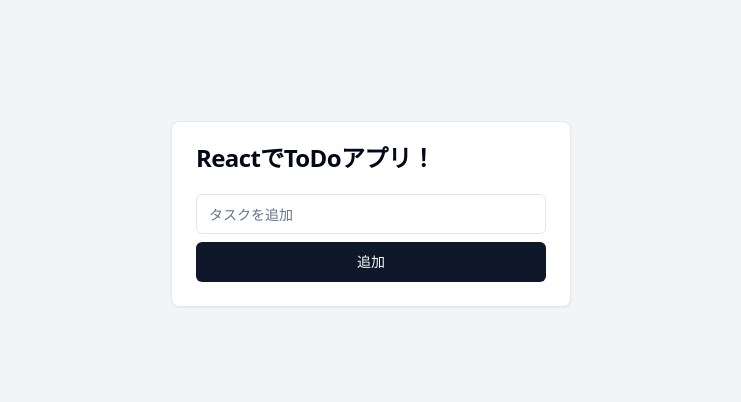
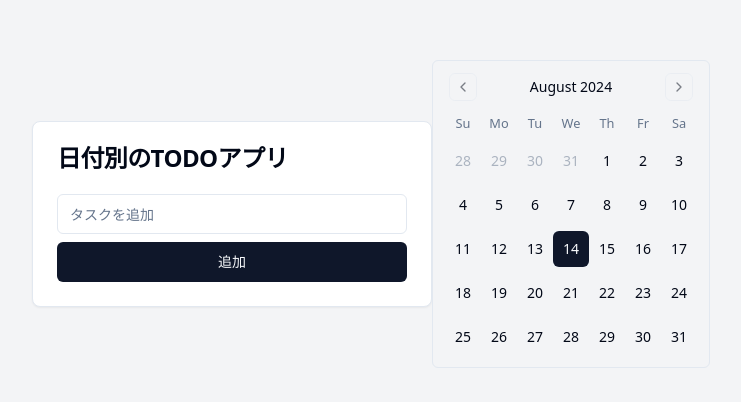
Before and after one commit to Yoshiki-Ueno/my-first-todo, a React (Vite) app: page / in a window 1280 px wide. Shown: the part 186-588 px from the top of the page, without its empty margins (269-1010 px from the left). Built offline with nearby package versions, Linux system fonts and the light colour scheme.

Commit message:
カレンダー実装

```diff
--- a/package.json
+++ b/package.json
@@ -7,15 +7,18 @@
     "dev": "vite",
     "build": "tsc -b && vite build",
     "lint": "eslint .",
-    "preview": "vite preview"
+    "preview": "vite preview",
+    "start": "react-scripts start"
   },
   "dependencies": {
     "@radix-ui/react-slot": "^1.1.0",
     "class-variance-authority": "^0.7.0",
     "clsx": "^2.1.1",
+    "date-fns": "^3.6.0",
     "firebase": "^10.12.5",
     "lucide-react": "^0.427.0",
     "react": "^18.3.1",
+    "react-day-picker": "^8.10.1",
     "react-dom": "^18.3.1",
     "react-icons": "^5.3.0",
     "tailwind-merge": "^2.5.2",
--- a/src/App.tsx
+++ b/src/App.tsx
@@ -196,47 +196,138 @@
 
 
 
+//カレンダーとタスク追加のみ
+// import { useState } from "react";
+// import { Button } from "./components/ui/button";
+// import { Card, CardContent, CardHeader, CardTitle } from "./components/ui/card";
+// import { Input } from "./components/ui/input";
+// import { MdDelete } from "react-icons/md"; //追加
+// import { Calendar } from "@/components/ui/calendar"
+// import React from "react";
+
+
+// export default function Home() {
+//   const [todo, setTodo] = useState("");
+//   const [todos, setTodos] = useState<string[]>([]);
+//   const [date, setDate] = React.useState<Date | undefined>(new Date())
+//   // const todos = ["掃除する", "洗濯する", "料理する"];
+//   return (
+//     <div className="bg-gray-100 flex justify-center items-center min-h-screen">
+//       <Card className="w-[400px]">
+//         <CardHeader>
+//           <CardTitle>todoアプリ</CardTitle>
+//         </CardHeader>
+//         <CardContent>
+//           <Input
+//             placeholder="タスクを追加"
+//             onChange={(e) => setTodo(e.target.value)}
+//           />
+//           {/* <div>{todo}</div> */}
+//           <Button
+//             className="w-full mt-2"
+//             onClick={() => {
+//               setTodos([...todos, todo]);
+//               setTodo("");
+//             }}
+//           >
+//             追加
+//           </Button>
+//           <ul>
+//             {todos.map((todo, index) => (
+//               <li className="bg-white p-2 mt-2 flex">
+//                 <div>・{todo}</div>
+//                 <button
+//                   className="ml-2"
+//                   onClick={() => {
+//                     setTodos(todos.filter((_, i) => i !== index));
+//                   }}
+//                 >
+//                   <MdDelete color="red" />
+//                 </button>
+//               </li>
+//             ))}
+//           </ul>
+//         </CardContent>
+//       </Card>
+//       <Calendar
+//     mode="single"
+//     selected={date}
+//     onSelect={setDate}
+//     className="rounded-md border"
+//   />
+//     </div>
+//   );
+// }
+
+
+
+
+
+
+
+
+
+
+
+
+
 
 import { useState } from "react";
 import { Button } from "./components/ui/button";
 import { Card, CardContent, CardHeader, CardTitle } from "./components/ui/card";
 import { Input } from "./components/ui/input";
 import { MdDelete } from "react-icons/md"; //追加
+import { Calendar } from "@/components/ui/calendar";
+import React from "react";
 
 export default function Home() {
   const [todo, setTodo] = useState("");
-  const [todos, setTodos] = useState<string[]>([]);
-  // const todos = ["掃除する", "洗濯する", "料理する"];
+  const [selectedDate, setSelectedDate] = useState<Date | undefined>(new Date());
+  const [todosByDate, setTodosByDate] = useState<{ [key: string]: string[] }>({});
+
+  const formattedDate = selectedDate ? selectedDate.toISOString().split("T")[0] : "";
+
+  const addTodo = () => {
+    if (!formattedDate) return;
+
+    setTodosByDate((prevTodos) => {
+      const updatedTodos = prevTodos[formattedDate] ? [...prevTodos[formattedDate], todo] : [todo];
+      return { ...prevTodos, [formattedDate]: updatedTodos };
+    });
+    setTodo("");
+  };
+
+  const deleteTodo = (todoIndex: number) => {
+    if (!formattedDate) return;
+
+    setTodosByDate((prevTodos) => {
+      const updatedTodos = prevTodos[formattedDate].filter((_, i) => i !== todoIndex);
+      return { ...prevTodos, [formattedDate]: updatedTodos };
+    });
+  };
+
   return (
     <div className="bg-gray-100 flex justify-center items-center min-h-screen">
       <Card className="w-[400px]">
         <CardHeader>
-          <CardTitle>ReactでToDoアプリ！</CardTitle>
+          <CardTitle>日付別のTODOアプリ</CardTitle>
         </CardHeader>
         <CardContent>
           <Input
             placeholder="タスクを追加"
+            value={todo}
             onChange={(e) => setTodo(e.target.value)}
           />
-          {/* <div>{todo}</div> */}
-          <Button
-            className="w-full mt-2"
-            onClick={() => {
-              setTodos([...todos, todo]);
-              setTodo("");
-            }}
-          >
+          <Button className="w-full mt-2" onClick={addTodo}>
             追加
           </Button>
           <ul>
-            {todos.map((todo, index) => (
-              <li className="bg-white p-2 mt-2 flex">
+            {todosByDate[formattedDate]?.map((todo, index) => (
+              <li key={index} className="bg-white p-2 mt-2 flex">
                 <div>・{todo}</div>
                 <button
                   className="ml-2"
-                  onClick={() => {
-                    setTodos(todos.filter((_, i) => i !== index));
-                  }}
+                  onClick={() => deleteTodo(index)}
                 >
                   <MdDelete color="red" />
                 </button>
@@ -245,6 +336,12 @@ export default function Home() {
           </ul>
         </CardContent>
       </Card>
+      <Calendar
+        mode="single"
+        selected={selectedDate}
+        onSelect={setSelectedDate}
+        className="rounded-md border"
+      />
     </div>
   );
 }
--- /dev/null
+++ b/src/components/ui/calendar.tsx
@@ -0,0 +1,64 @@
+import * as React from "react"
+import { ChevronLeft, ChevronRight } from "lucide-react"
+import { DayPicker } from "react-day-picker"
+
+import { cn } from "@/lib/utils"
+import { buttonVariants } from "@/components/ui/button"
+
+export type CalendarProps = React.ComponentProps<typeof DayPicker>
+
+function Calendar({
+  className,
+  classNames,
+  showOutsideDays = true,
+  ...props
+}: CalendarProps) {
+  return (
+    <DayPicker
+      showOutsideDays={showOutsideDays}
+      className={cn("p-3", className)}
+      classNames={{
+        months: "flex flex-col sm:flex-row space-y-4 sm:space-x-4 sm:space-y-0",
+        month: "space-y-4",
+        caption: "flex justify-center pt-1 relative items-center",
+        caption_label: "text-sm font-medium",
+        nav: "space-x-1 flex items-center",
+        nav_button: cn(
+          buttonVariants({ variant: "outline" }),
+          "h-7 w-7 bg-transparent p-0 opacity-50 hover:opacity-100"
+        ),
+        nav_button_previous: "absolute left-1",
+        nav_button_next: "absolute right-1",
+        table: "w-full border-collapse space-y-1",
+        head_row: "flex",
+        head_cell:
+          "text-muted-foreground rounded-md w-9 font-normal text-[0.8rem]",
+        row: "flex w-full mt-2",
+        cell: "h-9 w-9 text-center text-sm p-0 relative [&:has([aria-selected].day-range-end)]:rounded-r-md [&:has([aria-selected].day-outside)]:bg-accent/50 [&:has([aria-selected])]:bg-accent first:[&:has([aria-selected])]:rounded-l-md last:[&:has([aria-selected])]:rounded-r-md focus-within:relative focus-within:z-20",
+        day: cn(
+          buttonVariants({ variant: "ghost" }),
+          "h-9 w-9 p-0 font-normal aria-selected:opacity-100"
+        ),
+        day_range_end: "day-range-end",
+        day_selected:
+          "bg-primary text-primary-foreground hover:bg-primary hover:text-primary-foreground focus:bg-primary focus:text-primary-foreground",
+        day_today: "bg-accent text-accent-foreground",
+        day_outside:
+          "day-outside text-muted-foreground opacity-50 aria-selected:bg-accent/50 aria-selected:text-muted-foreground aria-selected:opacity-30",
+        day_disabled: "text-muted-foreground opacity-50",
+        day_range_middle:
+          "aria-selected:bg-accent aria-selected:text-accent-foreground",
+        day_hidden: "invisible",
+        ...classNames,
+      }}
+      components={{
+        IconLeft: ({ ...props }) => <ChevronLeft className="h-4 w-4" />,
+        IconRight: ({ ...props }) => <ChevronRight className="h-4 w-4" />,
+      }}
+      {...props}
+    />
+  )
+}
+Calendar.displayName = "Calendar"
+
+export { Calendar }
```
Also changed, not shown: 1 other file (tests, documents, lock files or other folders).
